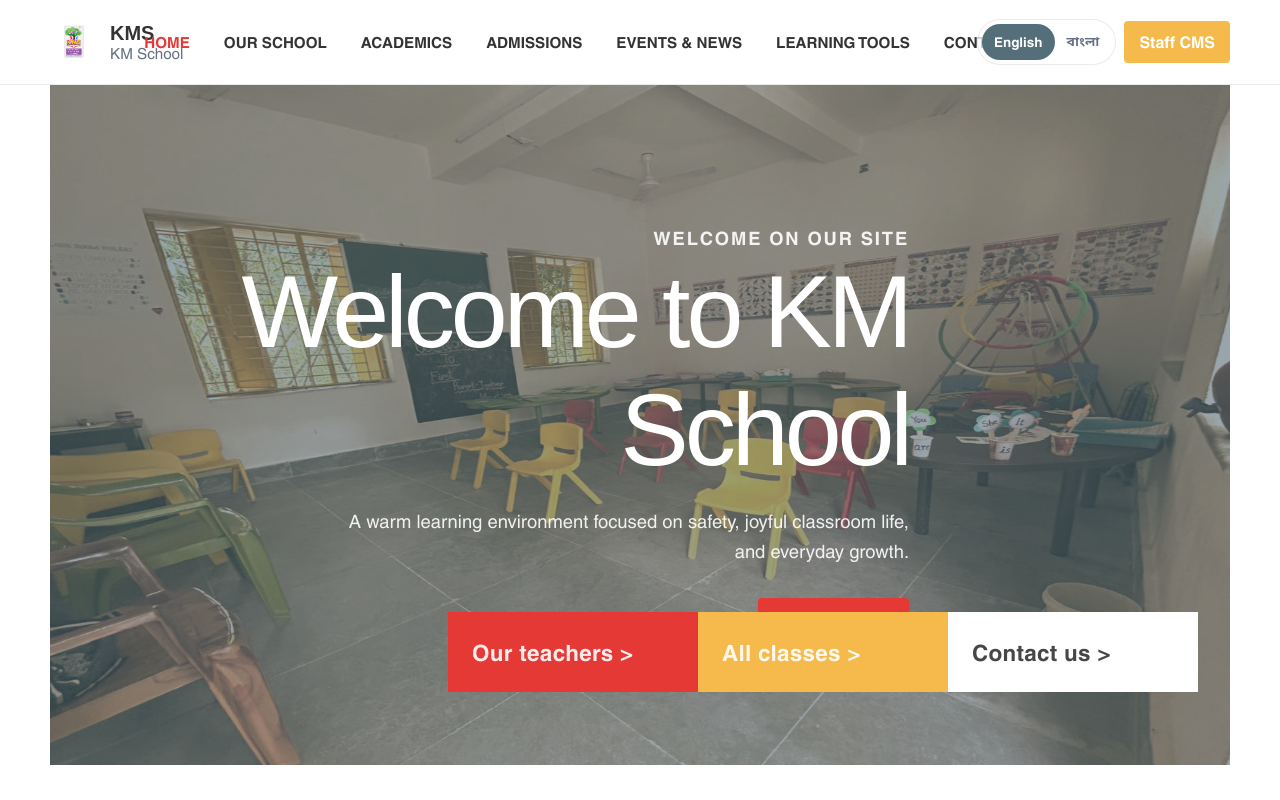
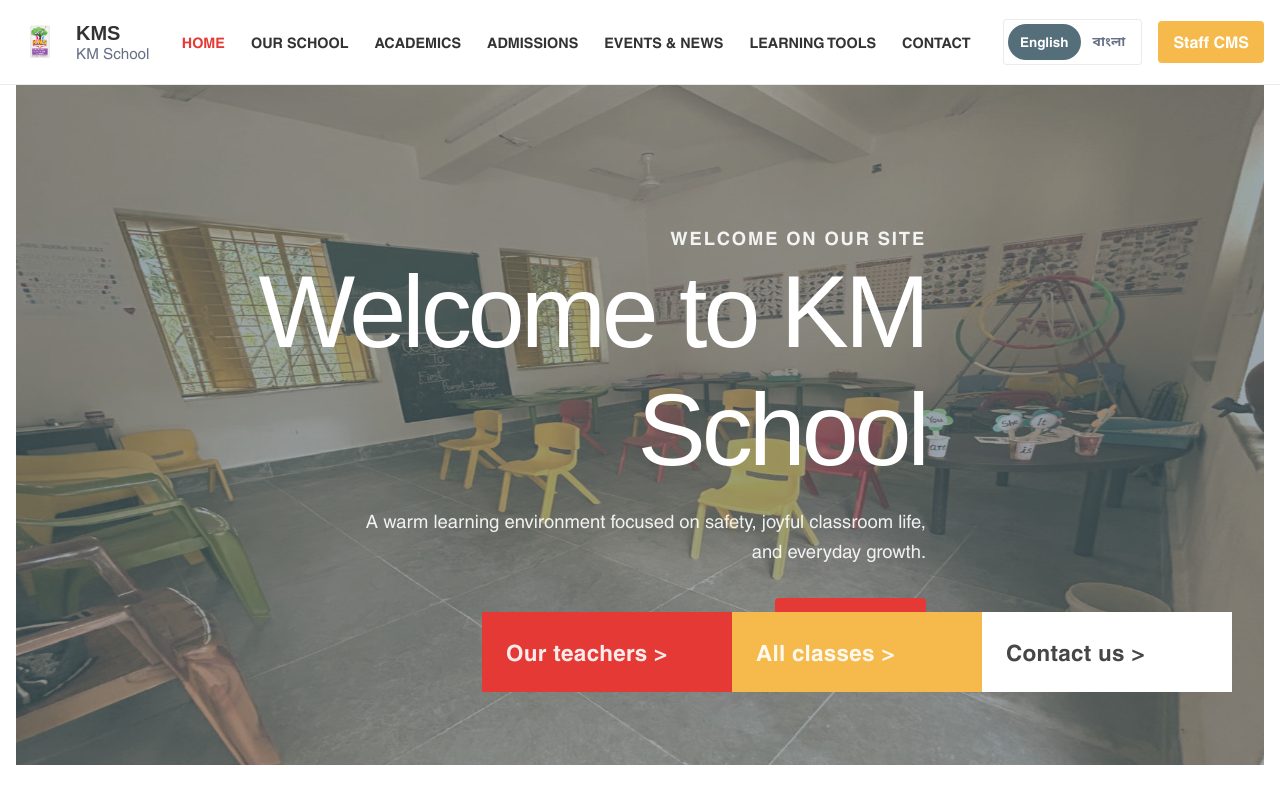
Before and after one commit to as4401s/School_website, a Next.js app: page / in a window 1280 px wide. Shown: the top 800 px of the page. Built offline with nearby package versions, Linux system fonts and the light colour scheme; a web font is replaced by a local one.

Commit message:
chore: style updates and automated changes

```diff
--- a/src/app/globals.css
+++ b/src/app/globals.css
@@ -18,7 +18,7 @@
   --radius-md: 4px;
   --radius-sm: 0px;
   --shadow: 0 4px 20px rgba(0, 0, 0, 0.08);
-  --max-width: 1180px;
+  --max-width: 1400px;
   --tone-sand: #e8dcc5;
   --tone-orange: #f0b08b;
   --tone-navy: #c8d5ef;
@@ -99,7 +99,7 @@ select {
   display: grid;
   grid-template-columns: auto minmax(0, 1fr) auto;
   align-items: center;
-  gap: 12px;
+  gap: 16px;
   min-height: 84px;
   position: relative;
 }
@@ -142,10 +142,10 @@ select {
 }
 
 .site-nav__link {
-  padding: 10px 16px;
+  padding: 8px 12px;
   border-radius: 4px;
   color: var(--ink);
-  font-size: 0.95rem;
+  font-size: 0.9rem;
   font-weight: 600;
   white-space: nowrap;
   transition: color 150ms ease;
@@ -159,7 +159,7 @@ select {
 .site-header__actions {
   display: flex;
   align-items: center;
-  gap: 8px;
+  gap: 16px;
   justify-self: end;
 }
 
@@ -188,8 +188,9 @@ select {
   align-items: center;
   padding: 4px;
   border: 1px solid var(--line);
-  border-radius: 999px;
-  background: rgba(255, 255, 255, 0.76);
+  border-radius: 4px;
+  background: white;
+  min-height: 46px;
 }
 
 .language-toggle__button {
@@ -905,17 +906,14 @@ select {
 }
 
 .site-footer {
-  padding: 12px 0 40px;
+  padding: 64px 0 40px;
+  background: var(--navy);
+  color: rgba(255, 255, 255, 0.9);
 }
 
 .site-footer__panel {
   position: relative;
   overflow: hidden;
-  padding: 48px 56px;
-  border-radius: 32px;
-  background: var(--navy);
-  color: rgba(255, 255, 255, 0.9);
-  box-shadow: 0 32px 64px rgba(11, 18, 31, 0.24);
 }
 
 .site-footer__lead {
```
